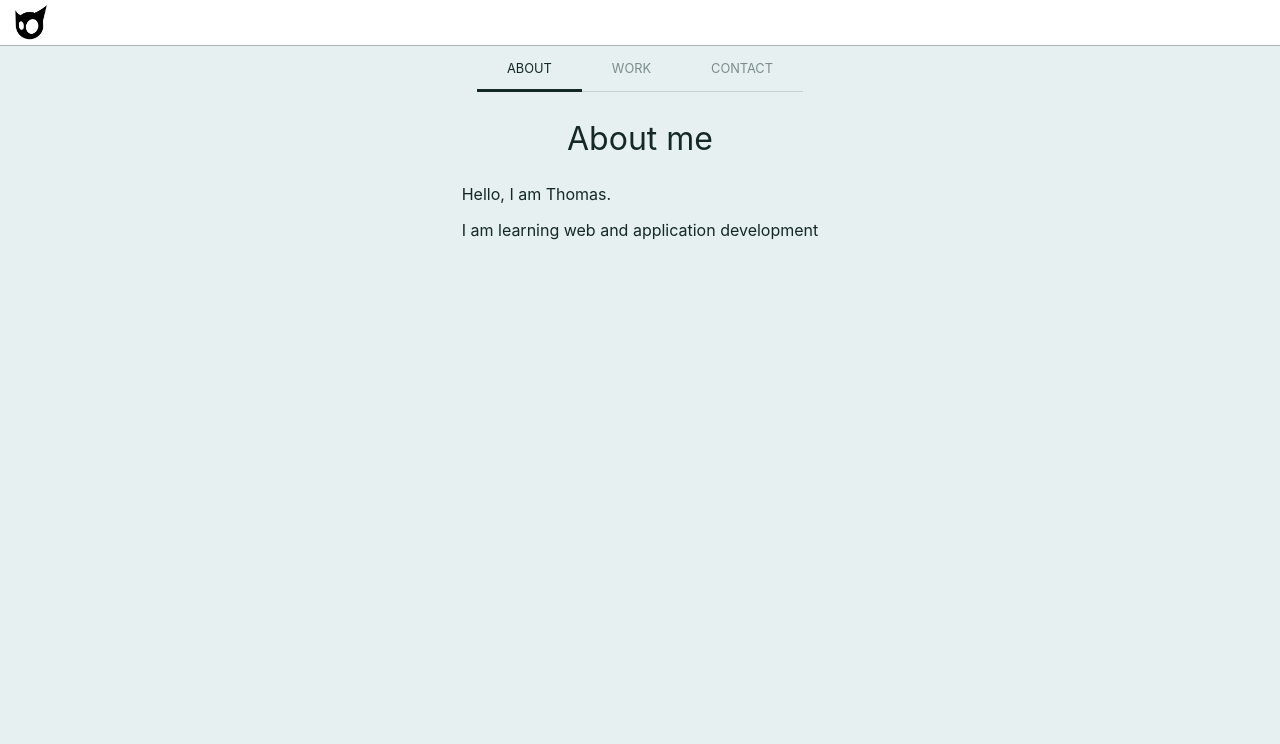
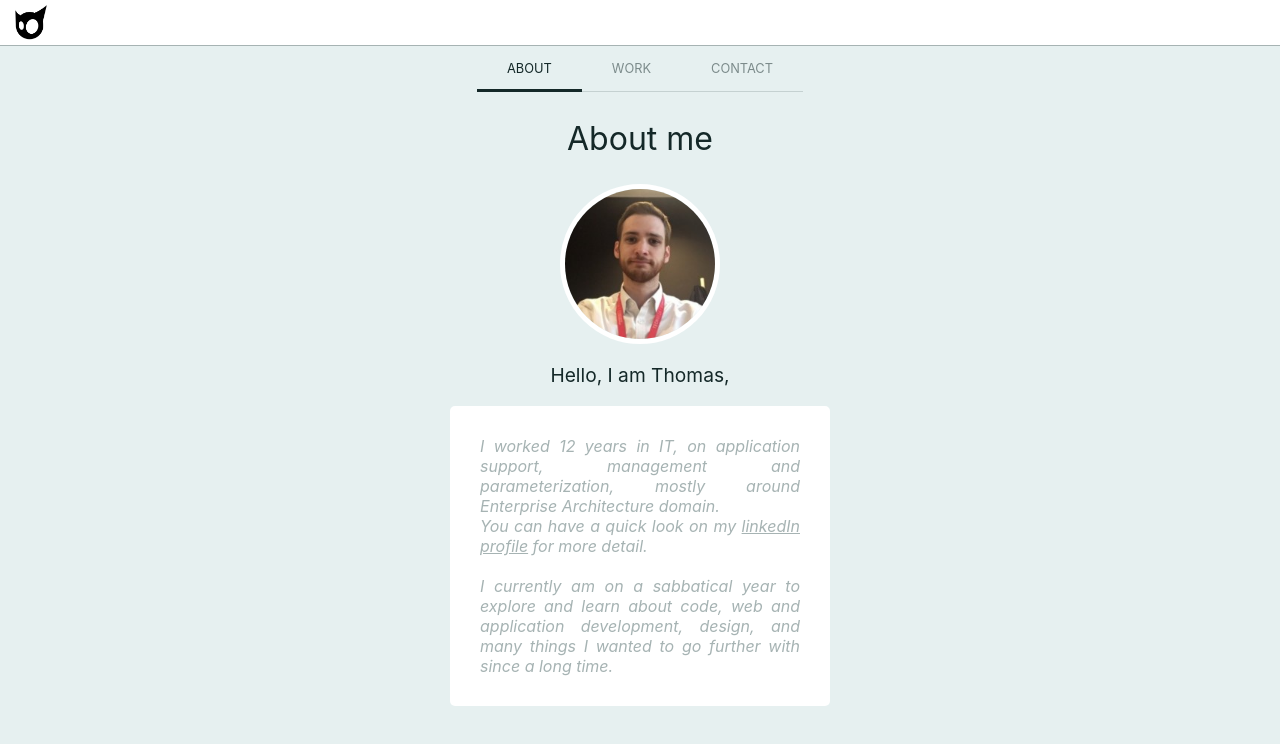
Before and after one commit to gnomeWarthas/Presente, a React (Create React App) app: page / in a window 1280 px wide. Shown: the top 744 px of the page. Built offline with nearby package versions, Linux system fonts and the light colour scheme.

Commit message:
change:  add text and styles to "About" section

```diff
--- a/src/App.css
+++ b/src/App.css
@@ -68,6 +68,38 @@ section h1{
   text-align:center;
   font-weight: 400;
   font-size: 2em;
+}
+/** ABOUT **/
+#about{
+  display:flex;
+  flex-direction:column;
+  align-items: center;
+}
+#about > img{
+  max-width: 150px;
+  border-radius:80px;
+  border:5px solid white;
+}
+#aboutText{
+  width:320px;
+  text-align:justify;
+  padding:30px;
+  border-radius:5px;
+  font-style: italic;
+  color:var(--background-color-more);
+  background-color: white;
+}
+#aboutText a{
+  text-decoration: underline;
+  color:var(--background-color-more);
+}
+#aboutText a:hover{
+  text-decoration:none;
+  color:var(--text-color);
+}
+#about .subtitle{
+  align-self:center;
+  font-size:1.2em;
 }
 /** PROJECTS **/
 #work{
--- a/src/App.js
+++ b/src/App.js
@@ -135,8 +135,12 @@ const Card = (props) => {
 const About = (props) => {
   return(
     <div id="about">
-      <p>Hello, I am Thomas.</p>
-      <p>I am learning web and application development</p>
+      <img src='./img/me.jpg' alt='me' />
+      <p class="subtitle">Hello, I am Thomas,</p>
+      <div id="aboutText">
+        I worked 12 years in IT, on application support, management and parameterization, mostly around Enterprise Architecture domain.<br />You can have a quick look on my <a href="https://www.linkedin.com/in/thomas-wagner-88897852/" target="_blank" rel="noopener noreferrer">linkedIn profile</a> for more detail.
+        <br/><br/>I currently am on a sabbatical year to explore and learn about code, web and application development, design, and many things I wanted to go further with since a long time.
+      </div>
     </div>
   )
 }
```
Also changed, not shown: public/img/me.jpg (added).
